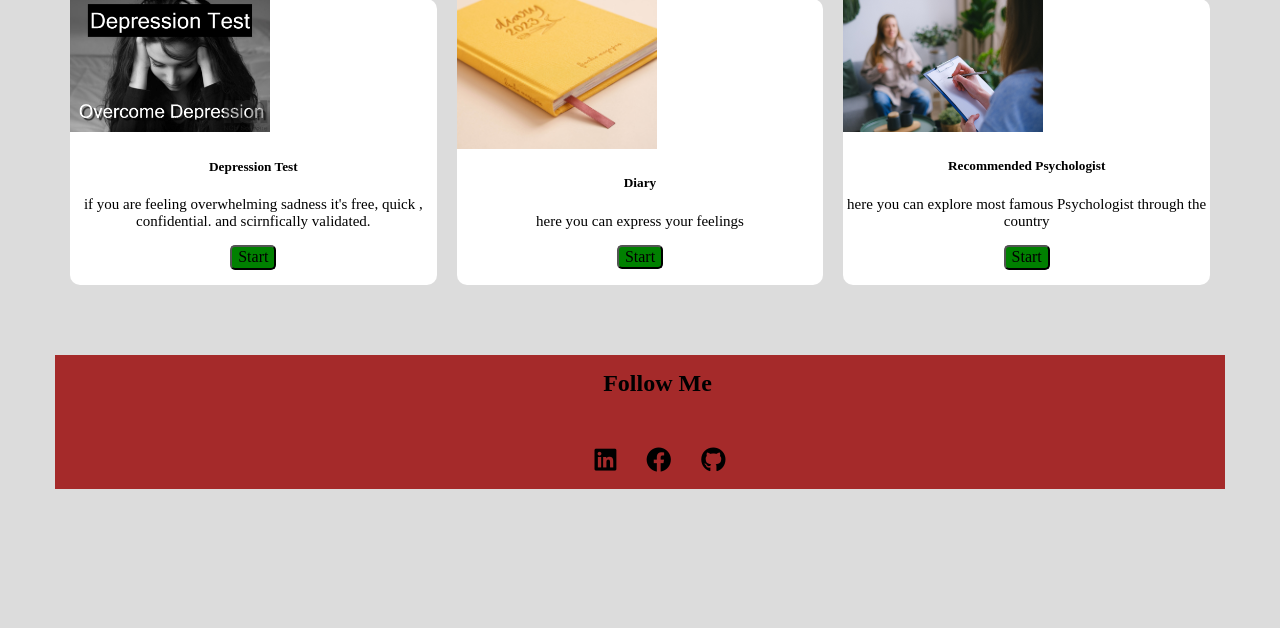
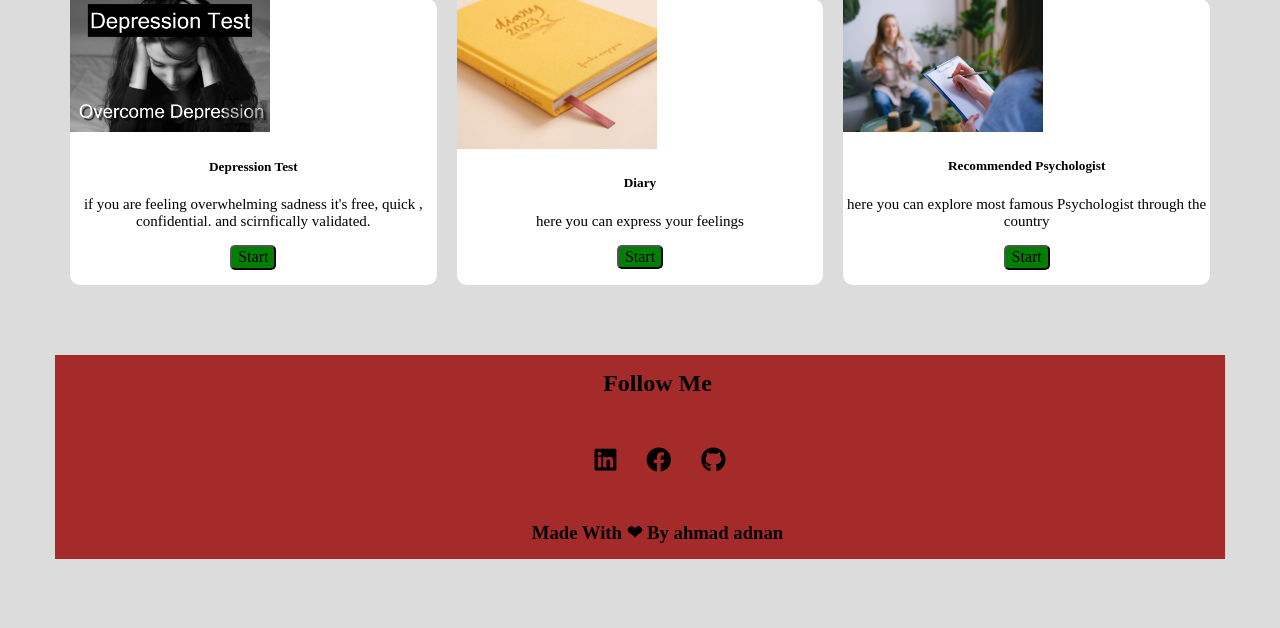
Before and after one commit to ahmadadnanes/FirstStep, a PHP site: page /Home.php in a window 1280 px wide. Shown: the part 1238-1866 px from the top of the page. Before the commit the page ends 1727 px from the top, so only its background shows below. Run offline with PHP 8.4, Linux system fonts and the light colour scheme.

Commit message:
edit Home

```diff
--- a/Home.php
+++ b/Home.php
@@ -146,9 +146,10 @@
                 <h2>Follow Me</h2>
                 <ul class="footer_ul">
                     <li><a href="https://www.linkedin.com/in/ahmad-istaitieh-64a635248/"><i class="fa-brands fa-linkedin"></i></a></li>
-                    <li><a href="\https://www.facebook.com/?stype=lo&jlou=AffCAbb7HN2ETi8Re2muQut4E0m1QvMNTdcnODEyKN4RvE7ttRuvaOdle6admyXwScXb0dUrqhBpt0q6jC8_kOJtkjsi59GgRAiW9QNcKQ0tug&smuh=36750&lh=Ac-cLaqNrwZm3jR6"><i class="fa-brands fa-facebook"></i></a></li>
+                    <li><a href="https://www.facebook.com/profile.php?id=100002178974914"><i class=" fa-brands fa-facebook"></i></a></li>
                     <li><a href="https://github.com/ahmadadnanes"><i class="fa-brands fa-github"></i></a></li>
                 </ul>
+                <h3>Made With <span>&#10084;</span> By ahmad adnan</h3>
             </div>
         </footer>
         <!-- end footer -->
--- a/css/Home.css
+++ b/css/Home.css
@@ -237,4 +237,10 @@ footer .container h2{
     padding-left: 50px;
 }
 
+footer .container h3{
+    text-align: center;
+    padding: 15px;
+    padding-left: 50px;
+}
+
 /* end - footer */
```
